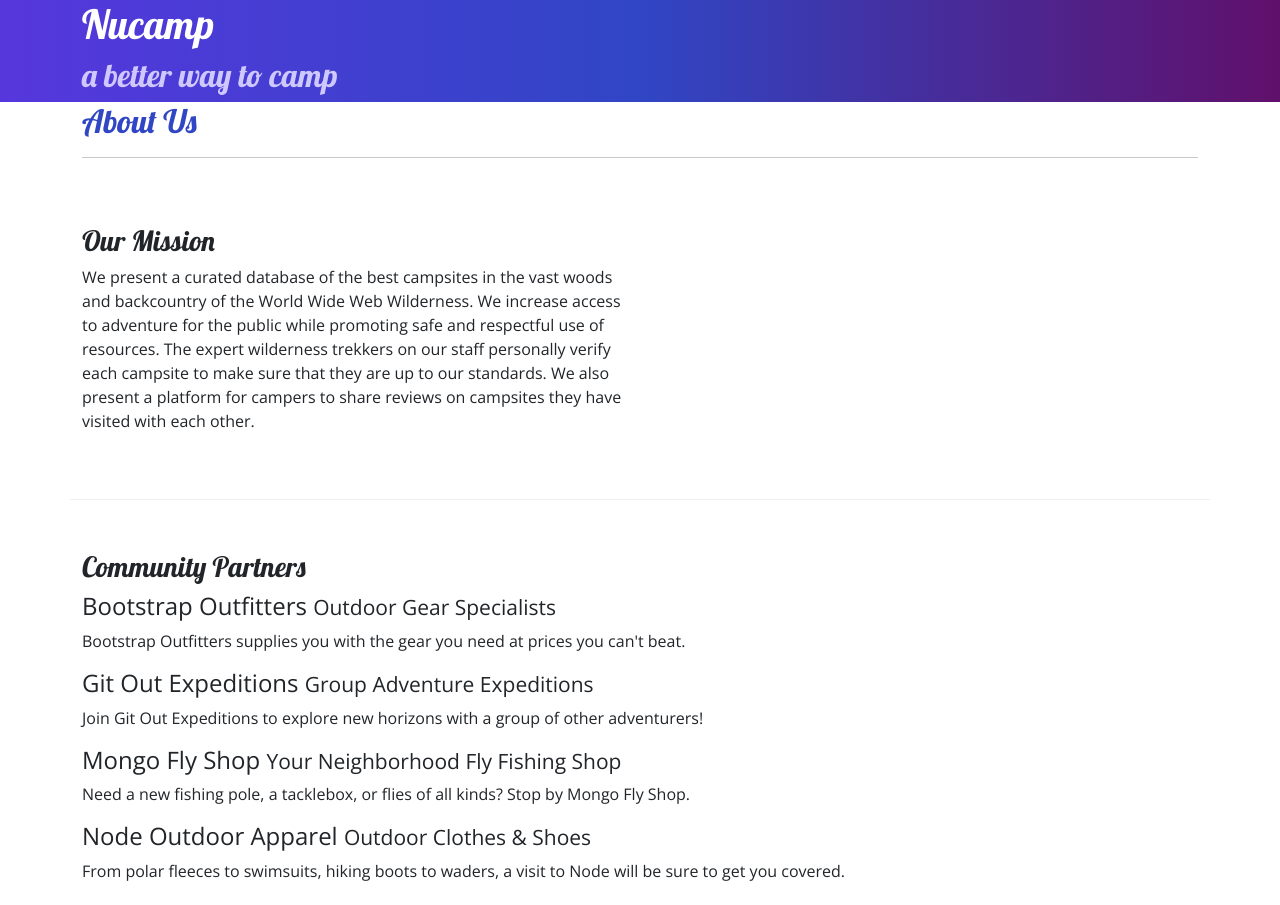
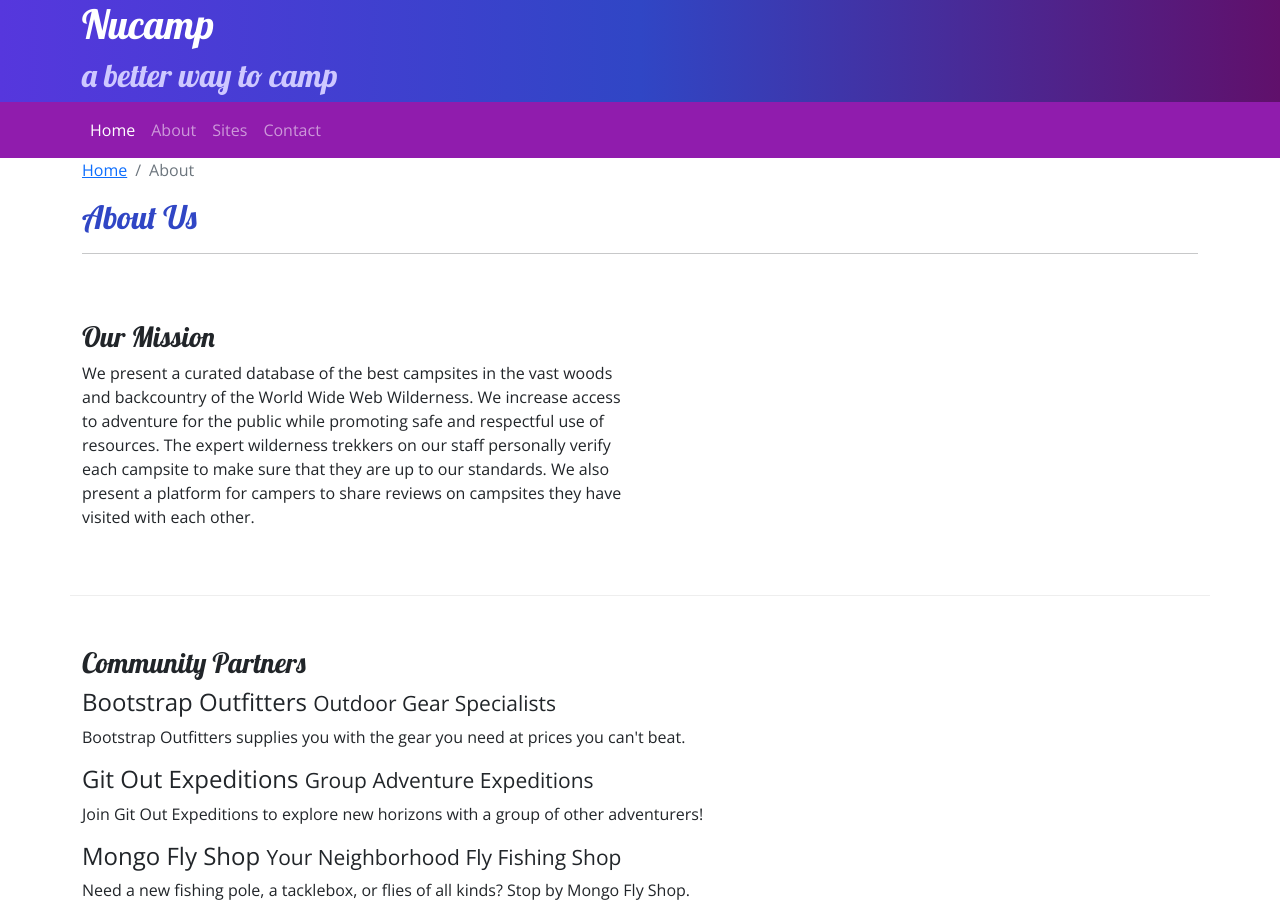
Before and after one commit to loyaldogtech/nucampsite, a plain HTML site: page aboutus.html in a window 1280 px wide. Shown: the top 905 px of the page. Drawn offline with nearby package versions, Linux system fonts and the light colour scheme.

Commit message:
Navbar Breadcrumbs

```diff
--- a/CSS/styles.css
+++ b/CSS/styles.css
@@ -30,3 +30,7 @@ footer {
     border-bottom: 1px ridge;
     min-height: 200;
 }
+
+.navbar {
+    background-color: #901CAD;
+}
--- a/aboutus.html
+++ b/aboutus.html
@@ -27,11 +27,32 @@
             </div>
         </div>
     </header>
+    <!-- navbar -->
+    <nav class="navbar navbar-expand-sm navbar-dark sticky-top">
+        <div class="container">
+            <button class="navbar-toggler ms-auto" type="button" data-bs-toggle="collapse"
+                data-bs-target="#nucampNavbar">
+                <span class="navbar-toggler-icon"></span>
+            </button>
+            <div class="collapse navbar-collapse" id="nucampNavbar">
+                <ul class="navbar-nav">
+                    <li class="nav-item"><a class="nav-link active" href="index.html">Home</a></li>
+                    <li class="nav-item"><a class="nav-link" href="#">About</a></li>
+                    <li class="nav-item"><a class="nav-link" href="#">Sites</a></li>
+                    <li class="nav-item"><a class="nav-link" href="#">Contact</a></li>
+                </ul>
+            </div>
+        </div>
+    </nav>
 
     <main class="container">
+        <div>
             <div class="row">
                 <div class="col">
-                 <div>
+                    <ol class="breadcrumb">
+                        <li class="breadcrumb-item"><a href="index.html">Home</a></li>
+                        <li class="breadcrumb-item active">About</li>
+                    </ol>
                     <h2>About Us</h2>
                     <hr />
                 </div>
@@ -42,9 +63,12 @@
             <div class="col-sm-6">
                 <div>
                     <h3>Our Mission</h3>
-                    <p>We present a curated database of the best campsites in the vast woods and backcountry of the World Wide Web Wilderness. We increase access
-                    to adventure for the public while promoting safe and respectful use of resources. The expert wilderness trekkers on our staff personally verify each
-                    campsite to make sure that they are up to our standards. We also present a platform for campers to share reviews on campsites they have visited
+                    <p>We present a curated database of the best campsites in the vast woods and backcountry of the
+                        World Wide Web Wilderness. We increase access
+                        to adventure for the public while promoting safe and respectful use of resources. The expert
+                        wilderness trekkers on our staff personally verify each
+                        campsite to make sure that they are up to our standards. We also present a platform for campers
+                        to share reviews on campsites they have visited
                         with each other.</p>
                 </div>
             </div>
@@ -54,13 +78,17 @@
             <div>
                 <h3>Community Partners</h3>
                 <h4>Bootstrap Outfitters <small>Outdoor Gear Specialists</small></h4>
-                    <p class="d-none d-sm-block">Bootstrap Outfitters supplies you with the gear you need at prices you can't beat.</p>
+                <p class="d-none d-sm-block">Bootstrap Outfitters supplies you with the gear you need at prices you
+                    can't beat.</p>
                 <h4>Git Out Expeditions <small>Group Adventure Expeditions</small></h4>
-                    <p class="d-none d-sm-block">Join Git Out Expeditions to explore new horizons with a group of other adventurers!</p>
+                <p class="d-none d-sm-block">Join Git Out Expeditions to explore new horizons with a group of other
+                    adventurers!</p>
                 <h4>Mongo Fly Shop <small>Your Neighborhood Fly Fishing Shop</small></h4>
-                    <p class="d-none d-sm-block">Need a new fishing pole, a tacklebox, or flies of all kinds? Stop by Mongo Fly Shop.</p>
+                <p class="d-none d-sm-block">Need a new fishing pole, a tacklebox, or flies of all kinds? Stop by Mongo
+                    Fly Shop.</p>
                 <h4>Node Outdoor Apparel <small>Outdoor Clothes & Shoes</small></h4>
-                    <p class="d-none d-sm-block">From polar fleeces to swimsuits, hiking boots to waders, a visit to Node will be sure to get you covered.</p>
+                <p class="d-none d-sm-block">From polar fleeces to swimsuits, hiking boots to waders, a visit to Node
+                    will be sure to get you covered.</p>
             </div>
             </div>
         </section>
```
Also changed, not shown: index.html (+16 -0 lines). Lines whose indentation alone changed are shown as unchanged.
